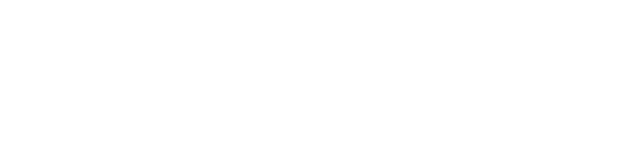
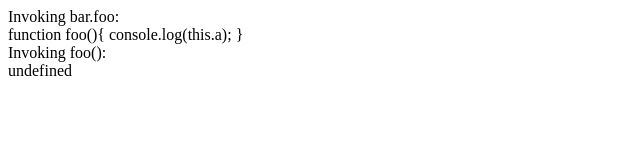
Before and after one commit to fjcamillo/JavaScript-Study, a plain HTML site: page Basic JS/Book III/this.html in a window 1280 px wide. Shown: the whole page, without its empty margins (0-640 px from the left). Drawn offline with Linux system fonts and the light colour scheme.

Commit message:
starting with the this statement

```diff
--- a/Basic JS/Book III/this.html
+++ b/Basic JS/Book III/this.html
@@ -6,8 +6,20 @@
 
 <script>
 
+  function foo(){
+    console.log(this.a);
+  }
 
+  let bar  = {
+    a: 2,
+    foo: foo
+  };
 
+  document.write("Invoking bar.foo: <br>");
+  document.write(bar.foo + "<br>");
+
+  document.write("Invoking foo(): <br>");
+  document.write(foo());
 </script>
 
 </body>
```
